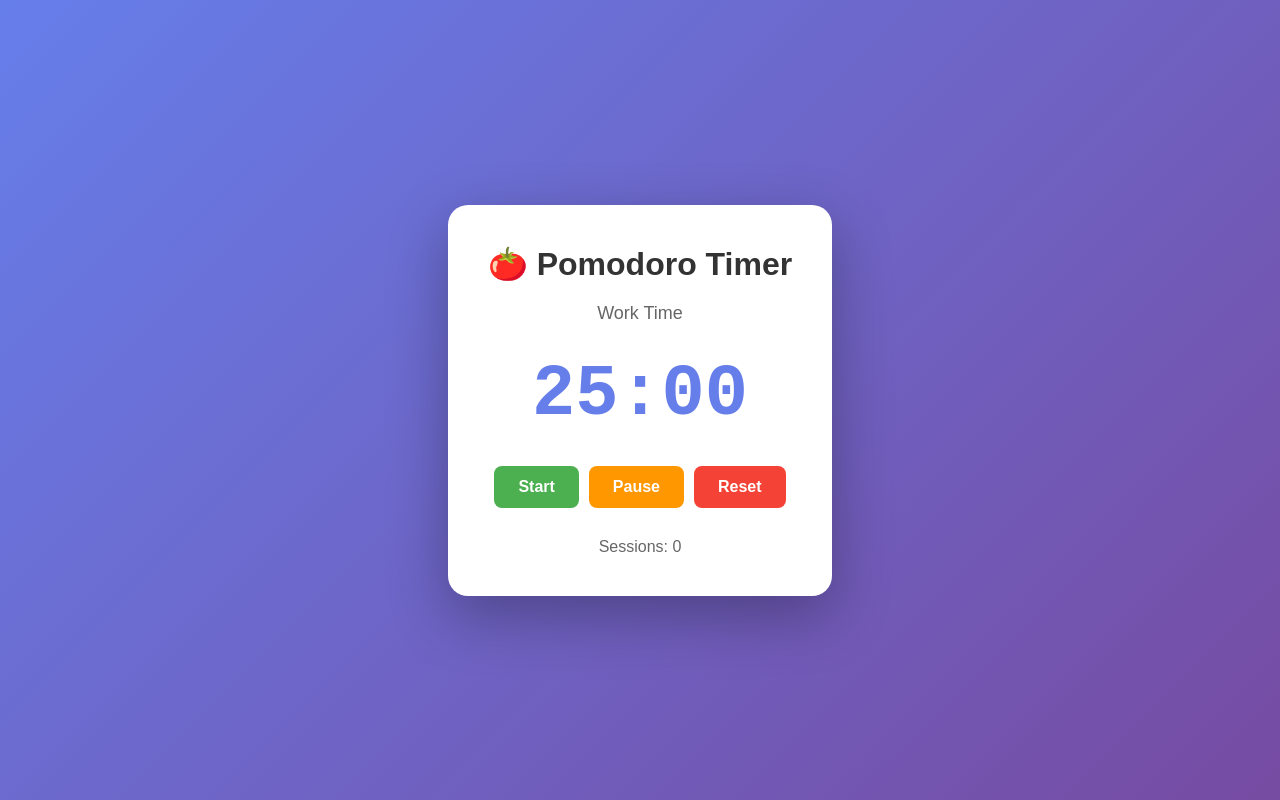
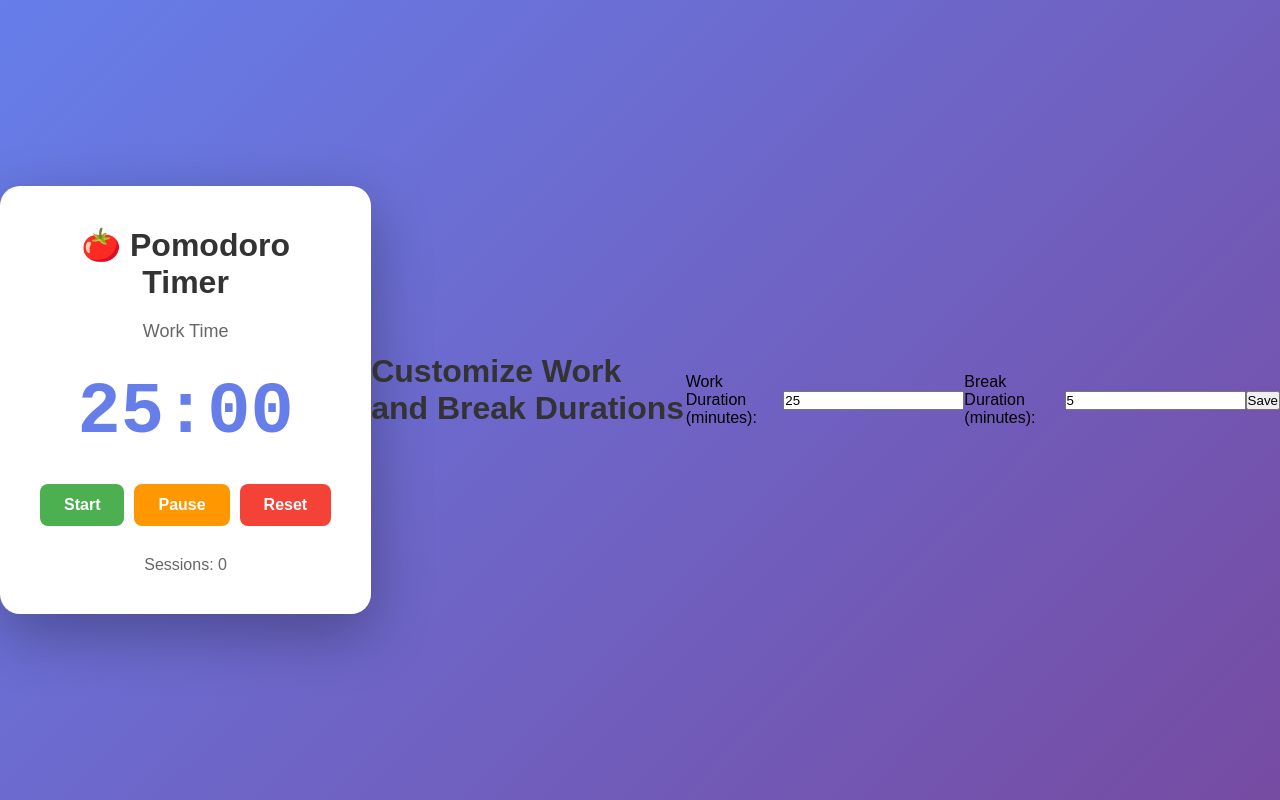
Before and after one commit to crmr6545899/Polatinoo, a plain HTML site: page index.html in a window 1280 px wide. Drawn offline with Linux system fonts and the light colour scheme.

Commit message:
Update index.html

```diff
--- a/index.html
+++ b/index.html
@@ -21,5 +21,13 @@
         </div>
     </div>
     <script src="script.js"></script>
+    <h1>Customize Work and Break Durations</h1>
+    <label for="work-duration">Work Duration (minutes): </label>
+    <input type="number" id="work-duration" name="work-duration" min="1" value="25">
+    <br>
+    <label for="break-duration">Break Duration (minutes): </label>
+    <input type="number" id="break-duration" name="break-duration" min="1" value="5">
+    <br>
+    <button type="submit">Save</button>
 </body>
 </html>
```
